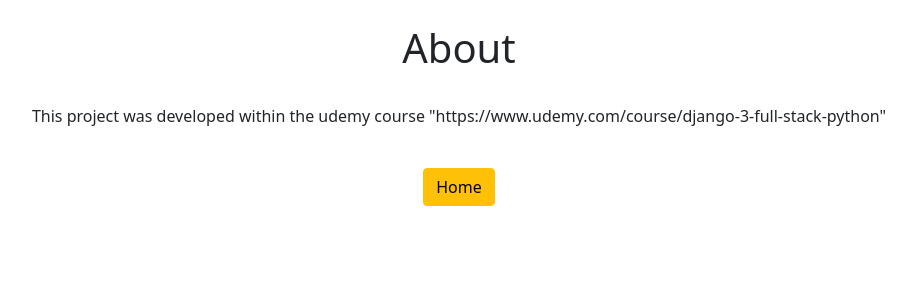
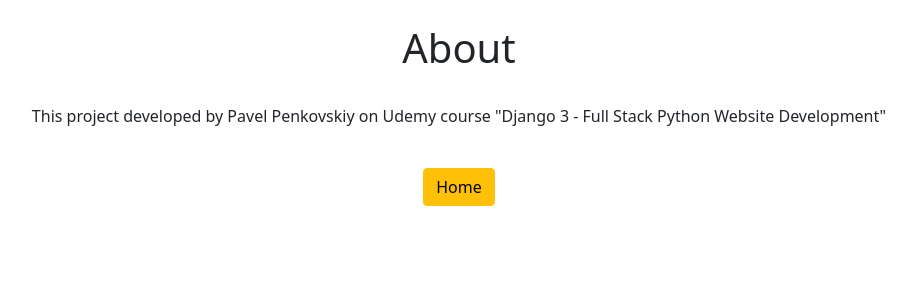
Before and after one commit to ppenkovskiy/password_generator, a Django app: page /about/ in a window 1280 px wide. Shown: the top 300 px of the page, without its empty margins (181-1097 px from the left). Run offline with Django 3.2, Linux system fonts and the light colour scheme.

Commit message:
commit#11

```diff
--- a/generator/templates/generator/about.html
+++ b/generator/templates/generator/about.html
@@ -4,7 +4,7 @@
 <div class='container text-center'>
     <h1>About</h1>
     <br>
-    <p>This project was developed within the udemy course "https://www.udemy.com/course/django-3-full-stack-python"</p>
+    <p>This project developed by Pavel Penkovskiy on Udemy course "Django 3 - Full Stack Python Website Development"</p>
     <br>
     <a href="{% url 'home' %}" class='btn btn-warning'>Home</a>
 </div>
```
Also changed, not shown: README.md.
